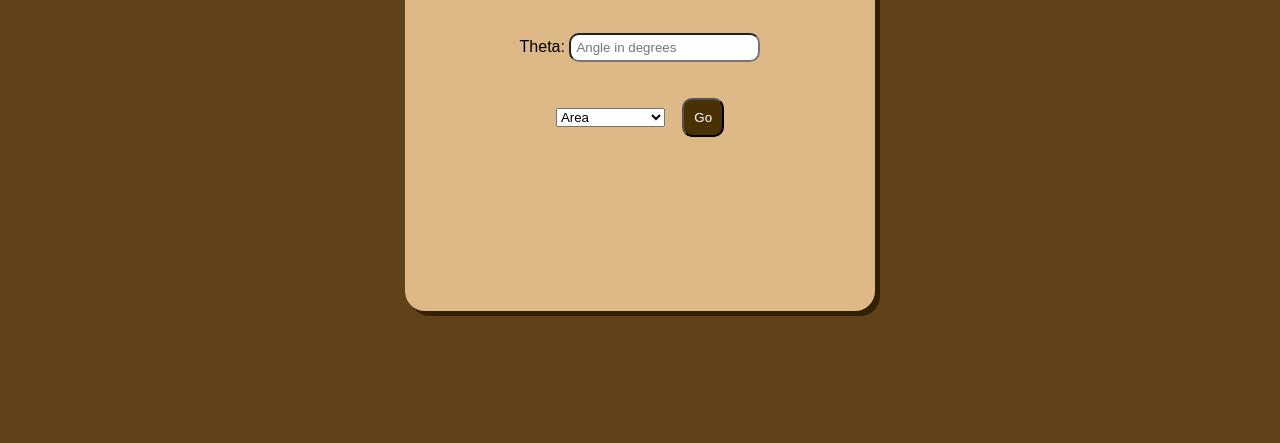
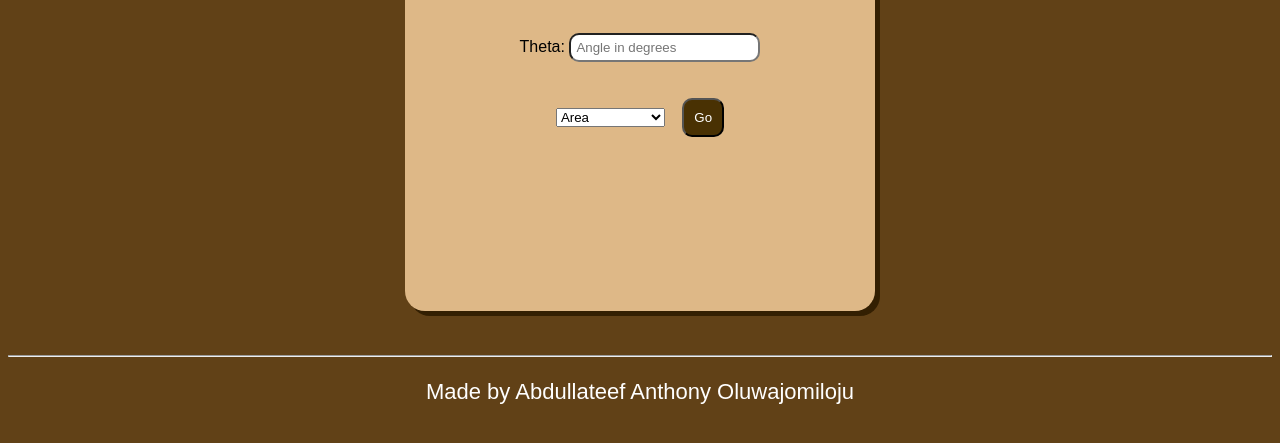
Before and after one commit to Jomiloju365/Circle-Property-Calculator, a plain HTML site: page index.html in a window 1280 px wide. Shown: the part 209-652 px from the top of the page. Drawn offline with Linux system fonts and the light colour scheme.

Commit message:
Added Credits

```diff
--- a/index.html
+++ b/index.html
@@ -29,6 +29,9 @@
 
         <h2 id="answer"></h2>
     </div>
+    <br><br>
+    <hr>
+    <p id="Credits">Made by Abdullateef Anthony Oluwajomiloju</p>
     <script src="index.js"></script>
 </body>
 </html>
--- a/style.css
+++ b/style.css
@@ -42,3 +42,12 @@ input{
     padding: 5px;
     border-radius: 10px;
 }
+
+hr{
+    background-color: burlywood;
+}
+
+#Credits{
+    font-size: 22px;
+    color: white;
+}
```
